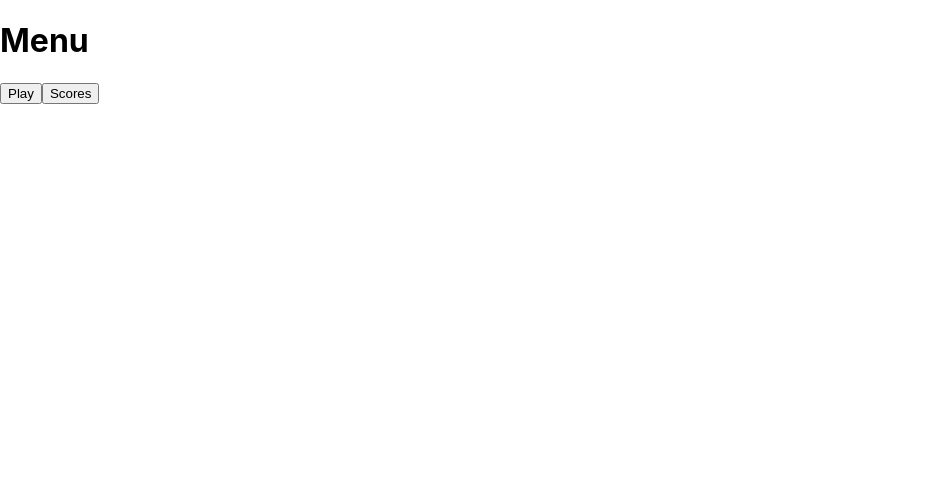
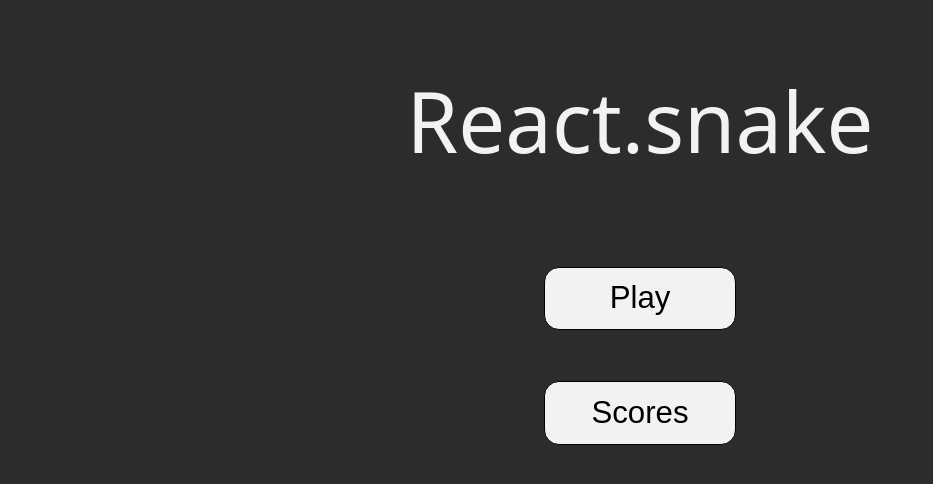
Before and after one commit to IIyn/React.snake, a React (Create React App) app: page / in a window 1280 px wide. Shown: the top 484 px of the page, without its empty margins (0-933 px from the left). Built offline with nearby package versions, Linux system fonts and the light colour scheme.

Commit message:
Added basic CSS

```diff
--- a/src/App.css
+++ b/src/App.css
@@ -8,8 +8,34 @@ html {
 
 body {
   margin: 0;
-  height: 100vh;
   position: relative;
+  font-family: system-ui, -apple-system, BlinkMacSystemFont, "Segoe UI", Roboto,
+    Oxygen, Ubuntu, Cantarell, "Open Sans", "Helvetica Neue", sans-serif;
+  background-color: #2c2c2d;
+  color: #f2f2f2;
+  font-size: 1.3em;
+}
+
+h1 {
+  font-size: 4em;
+  font-weight: 500;
+  margin: 5% 0 5% 0;
+}
+
+.basic-menu button {
+  margin: 2% 0 2% 0;
+  padding: 1% 2% 1% 2%;
+  font-size: 1.5em;
+  width: 15%;
+  border: solid 1px black;
+  border-radius: 15px;
+  background-color: #f2f2f2;
+  cursor: pointer;
+}
+
+.basic-menu button:hover {
+  background-color: #e6e6e6;
+  box-shadow: #050404 5px 5px 20px;
 }
 
 #game {
@@ -17,9 +43,21 @@ body {
   display: flex;
   flex-direction: column;
   align-items: center;
-  justify-content: space-between;
+  justify-content: space-around;
+}
+
+#canvas {
+  background-color: #e6e6e6;
 }
 
 #canvas:focus {
   border: none;
 }
+
+.basic-menu {
+  display: flex;
+  flex-direction: column;
+  align-items: center;
+  justify-content: space-between;
+  height: 100%;
+}
--- a/src/containers/Game.jsx
+++ b/src/containers/Game.jsx
@@ -149,7 +149,7 @@ const Game = () => {
         setScore(score + 1);
         const tmpFood = food;
         tmpFood.splice(i, 1);
-        setFood(tmpFood)
+        setFood(tmpFood);
       }
     }
   }
@@ -251,8 +251,8 @@ const Game = () => {
   return (
     <>
       {gameOver ? (
-        <>
-          <h1>Game Over !!!</h1>
+        <div className="basic-menu">
+          <h1>Game Over</h1>
           <h2>Score {score}</h2>
           <form
             onSubmit={(e) => {
@@ -272,7 +272,7 @@ const Game = () => {
             />
             <input type="submit" value="Ajouter aux scores" />
           </form>
-        </>
+        </div>
       ) : (
         <div id="game">
           <FocusTrap
--- a/src/containers/Menu.jsx
+++ b/src/containers/Menu.jsx
@@ -6,11 +6,11 @@ const Menu = () => {
   const navigate = useNavigate();
 
   return (
-    <>
-      <h1>Menu</h1>
+    <div className="basic-menu">
+      <h1>React.snake</h1>
       <button onClick={() => navigate("/game")}>Play</button>
       <button onClick={() => navigate("/score")}>Scores</button>
-    </>
+    </div>
   );
 };
 
--- a/src/containers/Score.jsx
+++ b/src/containers/Score.jsx
@@ -9,8 +9,8 @@ const Score = () => {
   const scoreData = useSelector(selectScore);
 
   return (
-    <>
-      <h1>Score</h1>
+    <div className="basic-menu">
+      <h1>Scores</h1>
       <ul>
         {scoreData.map((score) => (
           <li key={score.id}>
@@ -19,7 +19,7 @@ const Score = () => {
         ))}
       </ul>
       <button onClick={() => navigate("/")}>Retourner a l'accueil</button>
-    </>
+    </div>
   );
 };
 
```
